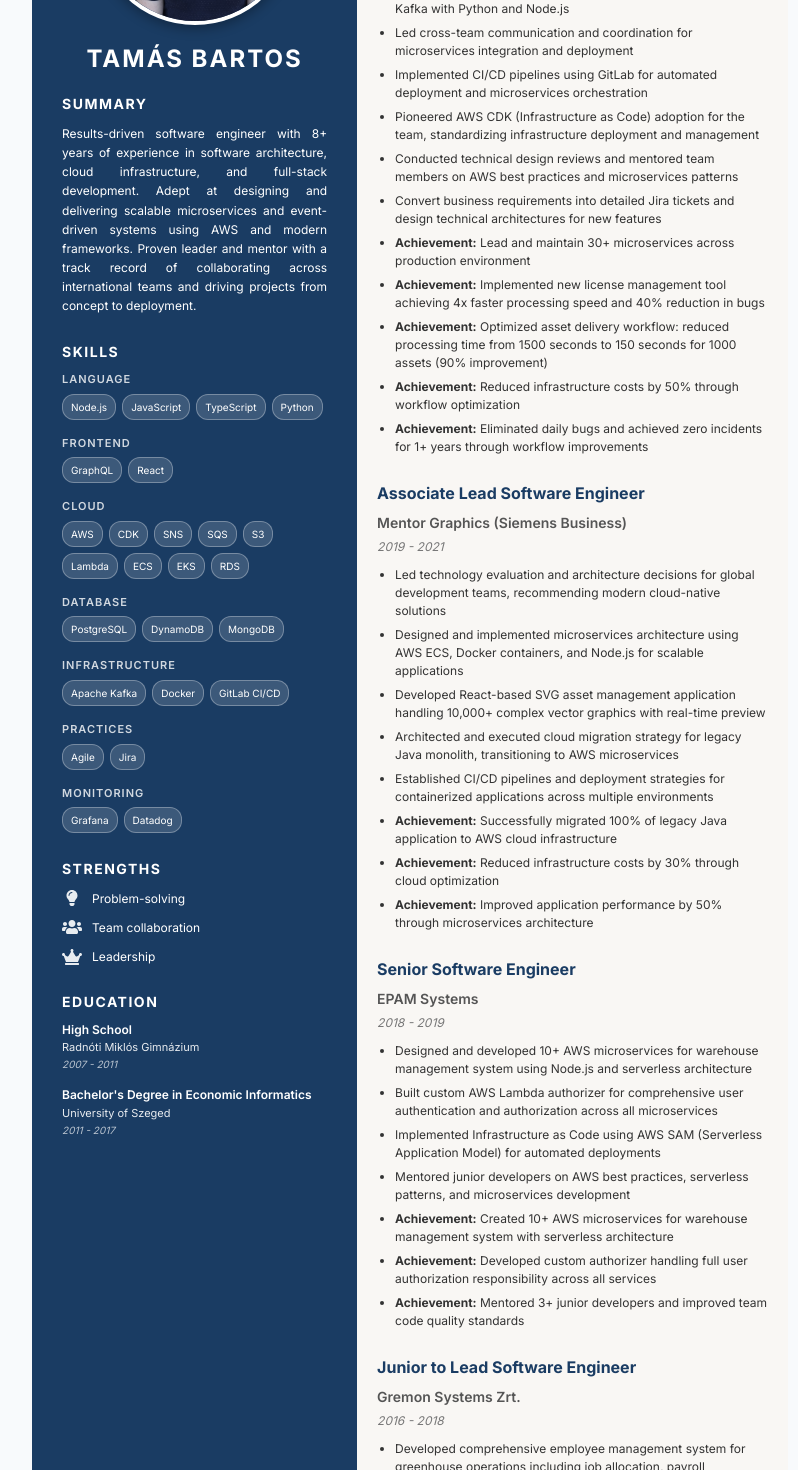
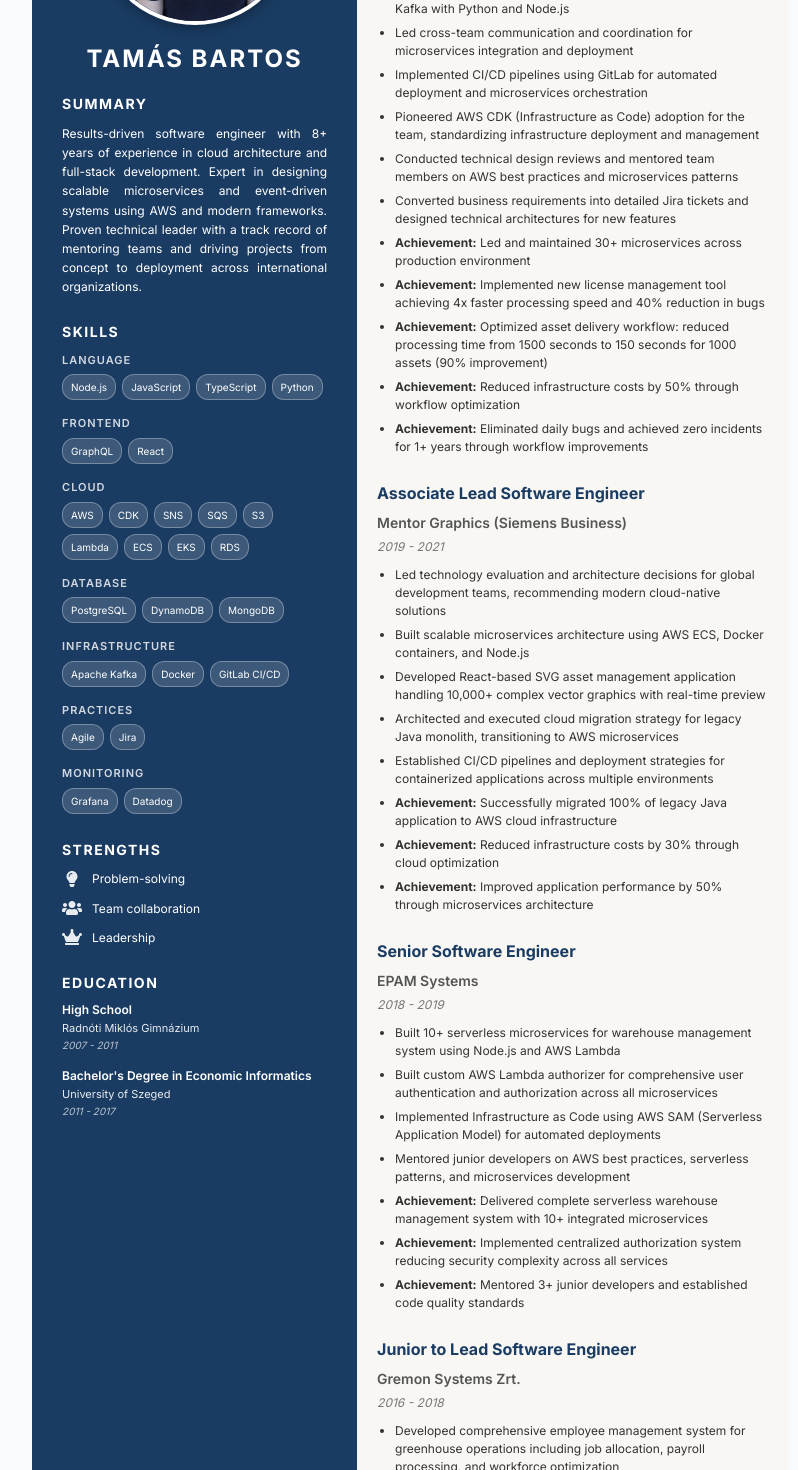
Before and after one commit to battact/cv, a React (Vite) app in the folder ui/: page /cv in a window 1280 px wide. Shown: the part 280-1750 px from the top of the page, without its empty margins (230-1028 px from the left). Built offline with nearby package versions, Linux system fonts and the light colour scheme.

Commit message:
* improve texts

```diff
--- a/ui/src/content/about.ts
+++ b/ui/src/content/about.ts
@@ -1,7 +1,6 @@
 export const aboutContent = {
-    description: `Results-driven software engineer with 8+ years of experience in software architecture, cloud
-infrastructure, and full-stack development. Adept at designing and delivering scalable microservices
-and event-driven systems using AWS and modern frameworks. Proven leader and mentor with a
-track record of collaborating across international teams and driving projects from concept to
-deployment.`,
+    description: `Results-driven software engineer with 8+ years of experience in cloud architecture and
+full-stack development. Expert in designing scalable microservices and event-driven systems using
+AWS and modern frameworks. Proven technical leader with a track record of mentoring teams and
+driving projects from concept to deployment across international organizations.`,
 } as const;
--- a/ui/src/content/experience.ts
+++ b/ui/src/content/experience.ts
@@ -20,10 +20,10 @@
                 'Implemented CI/CD pipelines using GitLab for automated deployment and microservices orchestration',
                 'Pioneered AWS CDK (Infrastructure as Code) adoption for the team, standardizing infrastructure deployment and management',
                 'Conducted technical design reviews and mentored team members on AWS best practices and microservices patterns',
-                'Convert business requirements into detailed Jira tickets and design technical architectures for new features',
+                'Converted business requirements into detailed Jira tickets and designed technical architectures for new features',
             ],
             achievements: [
-                'Lead and maintain 30+ microservices across production environment',
+                'Led and maintained 30+ microservices across production environment',
                 'Implemented new license management tool achieving 4x faster processing speed and 40% reduction in bugs',
                 'Optimized asset delivery workflow: reduced processing time from 1500 seconds to 150 seconds for 1000 assets (90% improvement)',
                 'Reduced infrastructure costs by 50% through workflow optimization',
@@ -37,7 +37,7 @@
             technologies: ['AWS', 'Node.js', 'React', 'Docker', 'Java', 'Microservices', 'Cloud Migration', 'SVG'],
             description: [
                 'Led technology evaluation and architecture decisions for global development teams, recommending modern cloud-native solutions',
-                'Designed and implemented microservices architecture using AWS ECS, Docker containers, and Node.js for scalable applications',
+                'Built scalable microservices architecture using AWS ECS, Docker containers, and Node.js',
                 'Developed React-based SVG asset management application handling 10,000+ complex vector graphics with real-time preview',
                 'Architected and executed cloud migration strategy for legacy Java monolith, transitioning to AWS microservices',
                 'Established CI/CD pipelines and deployment strategies for containerized applications across multiple environments',
@@ -64,15 +64,15 @@
                 'Scrum',
             ],
             description: [
-                'Designed and developed 10+ AWS microservices for warehouse management system using Node.js and serverless architecture',
+                'Built 10+ serverless microservices for warehouse management system using Node.js and AWS Lambda',
                 'Built custom AWS Lambda authorizer for comprehensive user authentication and authorization across all microservices',
                 'Implemented Infrastructure as Code using AWS SAM (Serverless Application Model) for automated deployments',
                 'Mentored junior developers on AWS best practices, serverless patterns, and microservices development',
             ],
             achievements: [
-                'Created 10+ AWS microservices for warehouse management system with serverless architecture',
-                'Developed custom authorizer handling full user authorization responsibility across all services',
-                'Mentored 3+ junior developers and improved team code quality standards',
+                'Delivered complete serverless warehouse management system with 10+ integrated microservices',
+                'Implemented centralized authorization system reducing security complexity across all services',
+                'Mentored 3+ junior developers and established code quality standards',
             ],
         },
         {
```
